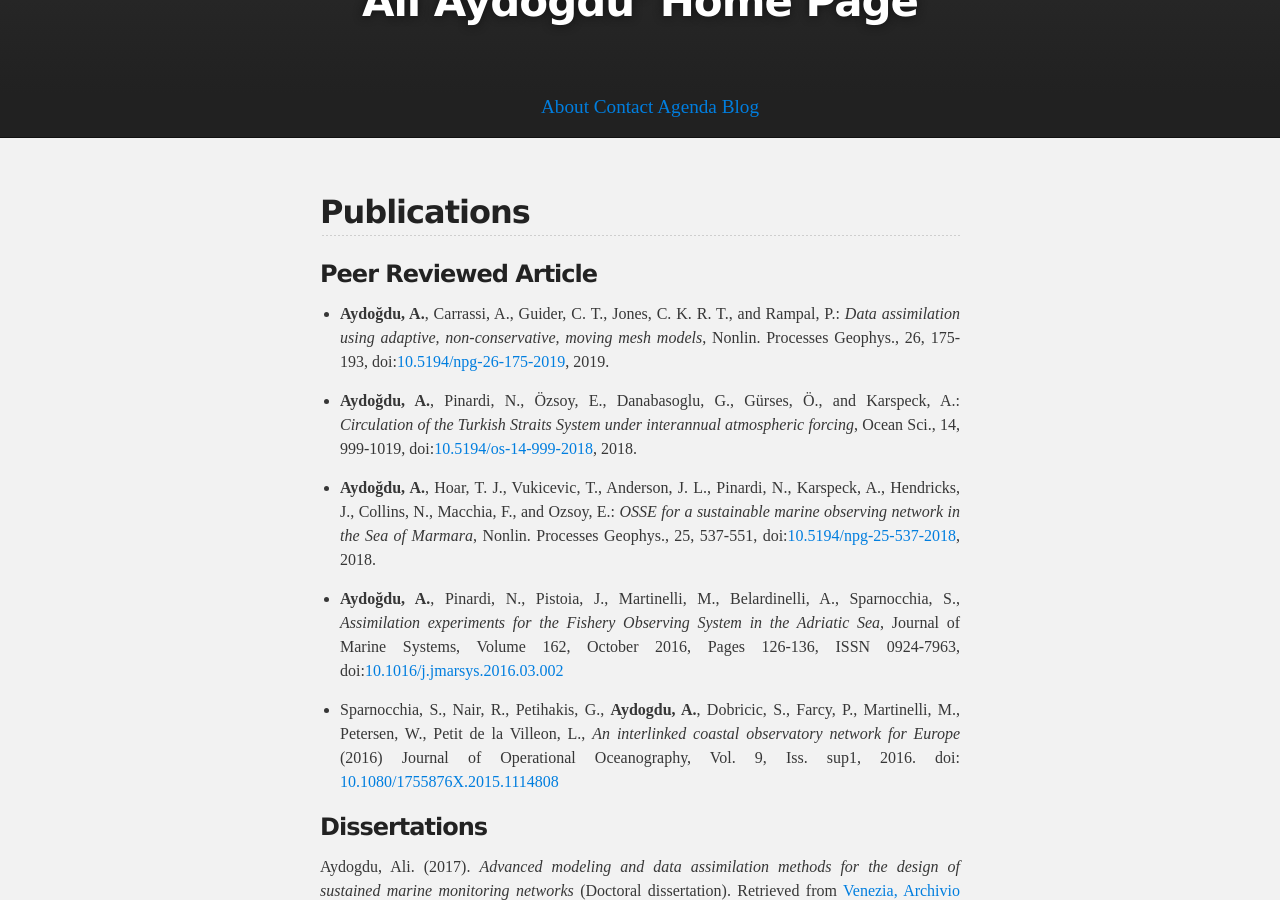
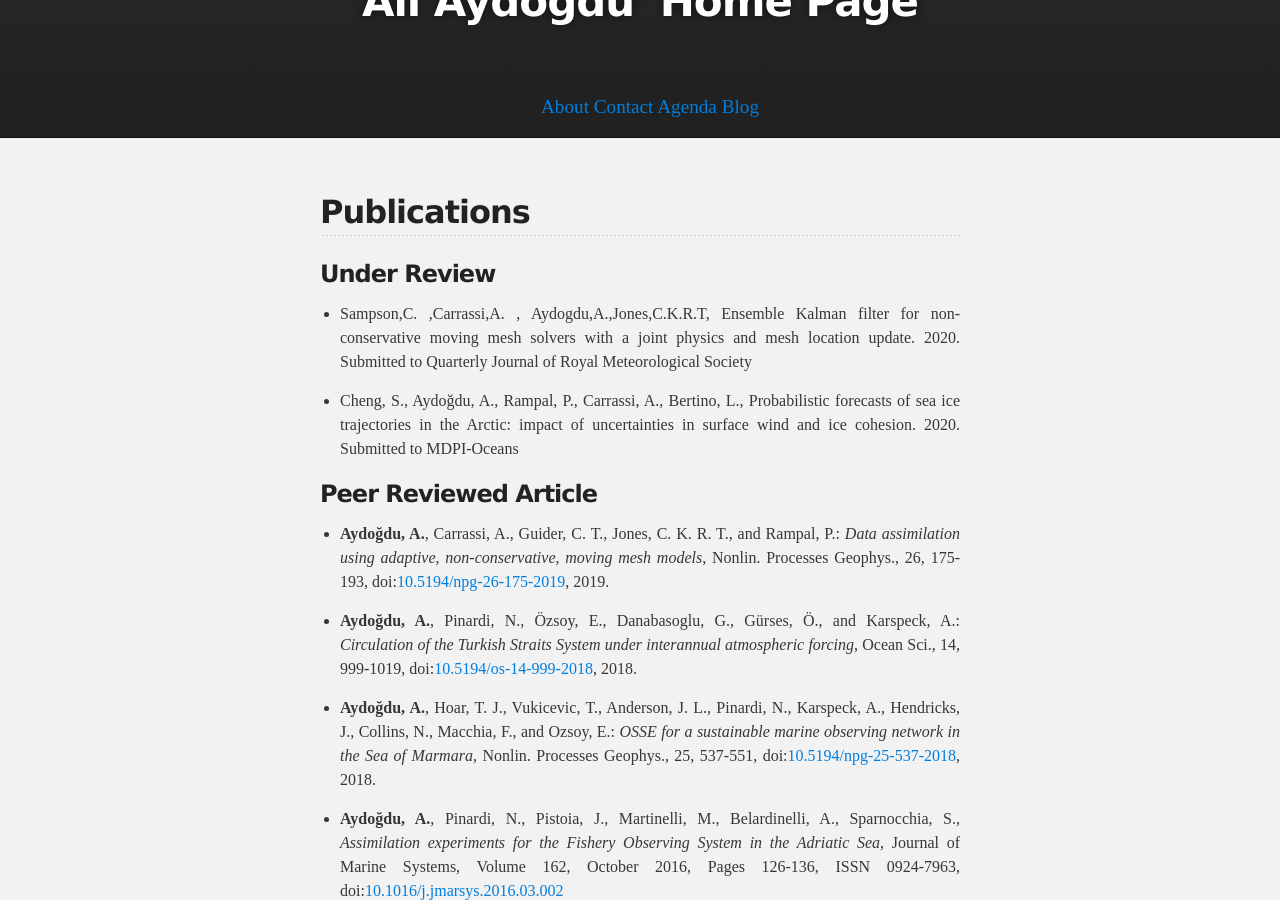
Before and after one commit to aydogduali/aydogduali.github.io, a Jekyll site: the page built from about/publication.md, in a window 1280 px wide and 900 px high, scrolled down 319 px. Built offline with Jekyll 4.4.1, drawn with Linux system fonts in a browser that asks for light colours; our own code applies the rules of GitHub Pages for plain Markdown files; the repository's description, which GitHub fills in, is left out.

Commit message:
added two publications

```diff
--- a/about/publication.md
+++ b/about/publication.md
@@ -1,4 +1,10 @@
 ## Publications
+
+### Under Review
+
+- Sampson,C. ,Carrassi,A. , Aydogdu,A.,Jones,C.K.R.T, Ensemble Kalman filter for non-conservative moving mesh solvers with a joint physics and mesh location update. 2020. Submitted to Quarterly Journal of Royal Meteorological Society
+
+- Cheng, S., Aydoğdu, A., Rampal, P., Carrassi, A., Bertino, L., Probabilistic forecasts of sea ice trajectories in the Arctic: impact of uncertainties in surface wind and ice cohesion. 2020. Submitted to MDPI-Oceans
 
 ### Peer Reviewed Article
 
```
Also changed, not shown: blog_en/index.md (line endings or trailing spaces).
